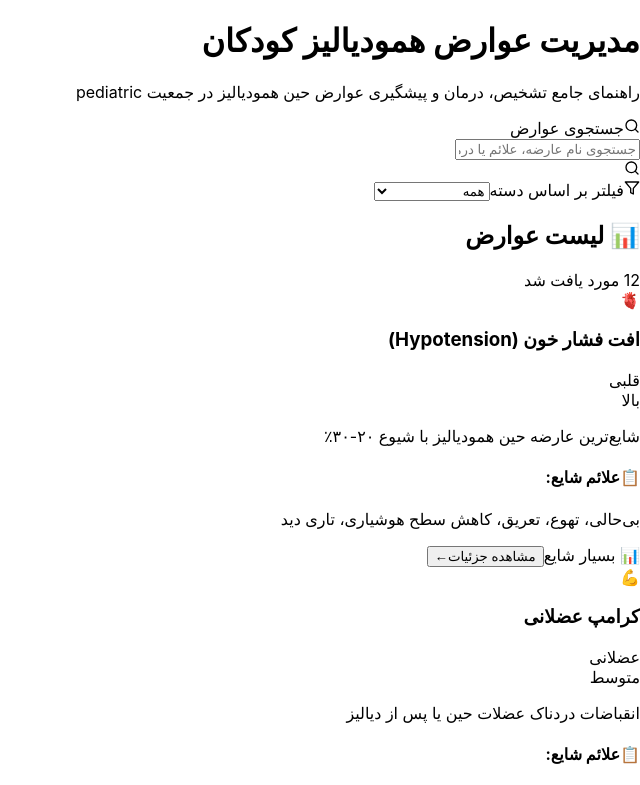
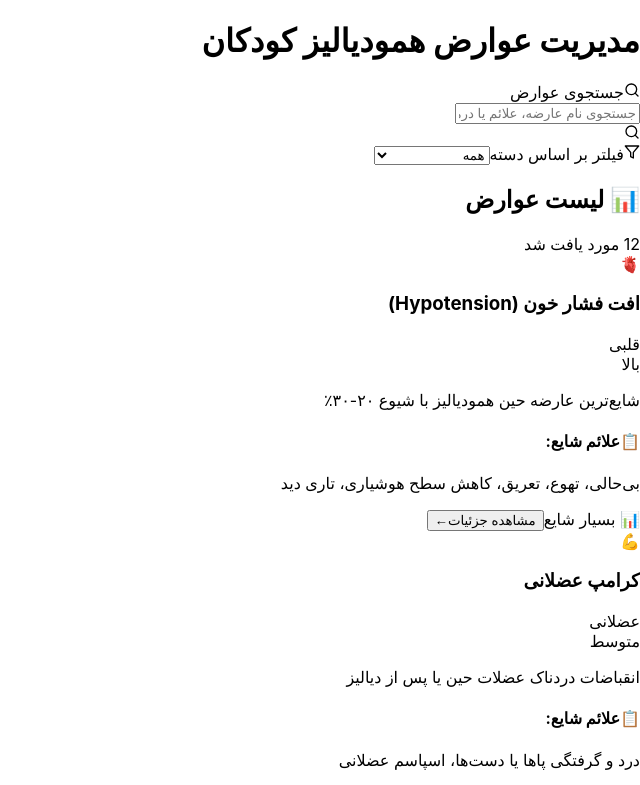
Before and after one commit to mohsenjamalpoor/hemodialys, a React (Create React App) app: page /hemo/complications in a window 1280 px wide. Shown: the top 785 px of the page, without its empty margins (640-1280 px from the left). Built offline with nearby package versions, Linux system fonts and the light colour scheme.

Commit message:
remove header

```diff
--- a/src/components/ComplicationManagement.jsx
+++ b/src/components/ComplicationManagement.jsx
@@ -172,9 +172,7 @@ const Header = () => {
           <h1 className="text-3xl font-bold mb-3">
              مدیریت عوارض همودیالیز کودکان
           </h1>
-          <p className="text-lg opacity-90 max-w-3xl mx-auto leading-relaxed">
-            راهنمای جامع تشخیص، درمان و پیشگیری عوارض حین همودیالیز در جمعیت pediatric
-          </p>
+
         </div>
 
 
```
